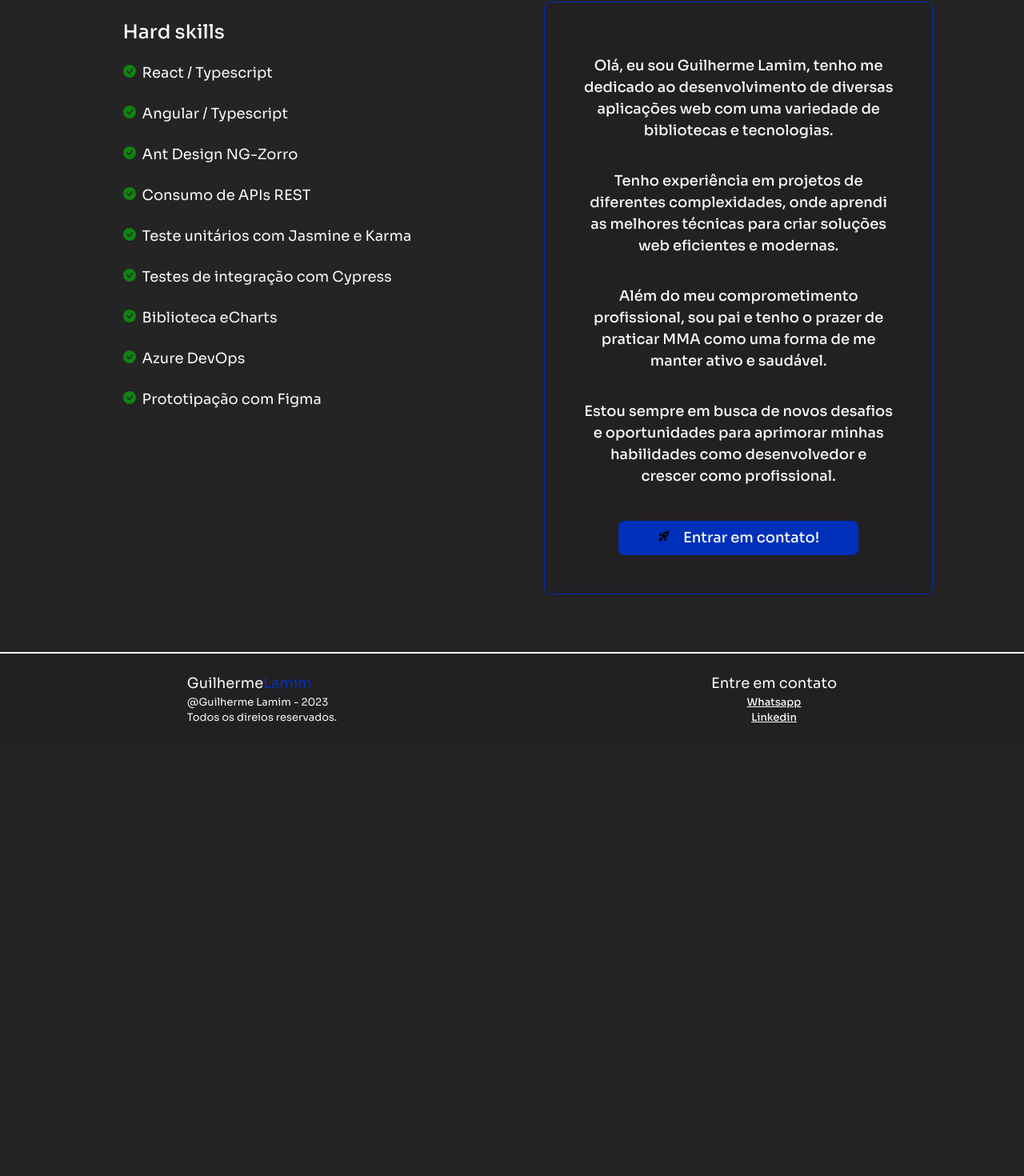
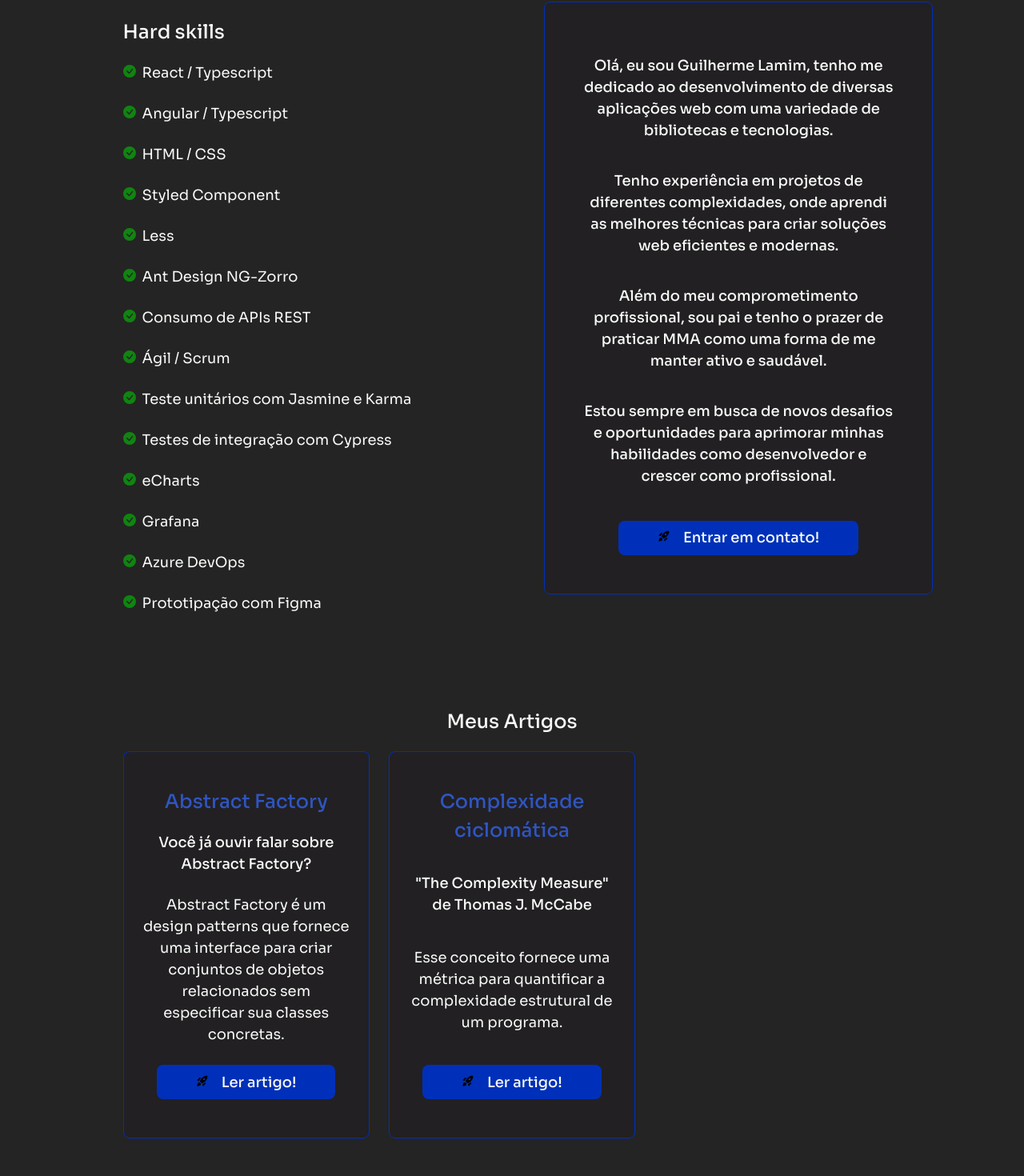
Before and after one commit to GuilhermeJackson/guilherme-lamim-portfolio, a React (Vite) app: page /home in a window 1280 px wide. Shown: the part 953-2423 px from the top of the page at 80% size. Before the commit the page ends 1884 px from the top, so only its background shows below. Built offline with nearby package versions, Linux system fonts and the light colour scheme; a web font is replaced by a local one.

Commit message:
component article

```diff
--- a/src/components/ServiceProvider/ServiceProvider.tsx
+++ b/src/components/ServiceProvider/ServiceProvider.tsx
@@ -16,10 +16,10 @@ function ServiceProvider({ title, listProvider }: ServiceProviderProps) {
       <div className='provider-title'>
         <h2>{title}</h2>
       </div>
-      <div className='provider-list-card' >
+      <div className='provider-list-card' data-aos="fade-right" data-aos-offset="-600">
 
         {listProvider.map((item, index) => (
-          <div key={index} className='provider-list-item' data-aos="fade-top" data-aos-offset="-600">
+          <div key={index} className='provider-list-item'>
             <div className='provider-list'>
               <h2>{item.title}</h2>
             </div>
--- a/src/data.ts
+++ b/src/data.ts
@@ -4,15 +4,18 @@ export const descriptionAble = {
     list: [
         'React / Typescript',
         'Angular / Typescript',
+        'HTML / CSS',
+        'Styled Component',
+        'Less',
         'Ant Design NG-Zorro',
         'Consumo de APIs REST',
+        'Ágil / Scrum',
         'Teste unitários com Jasmine e Karma',
         'Testes de integração com Cypress',
-        'Biblioteca eCharts',
+        'eCharts',
+        'Grafana',
         'Azure DevOps',
         'Prototipação com Figma'
-
-
     ],
     resume1: "Olá, eu sou Guilherme Lamim, tenho me dedicado ao desenvolvimento de diversas aplicações web com uma variedade de bibliotecas e tecnologias.",
     resume2: " Tenho experiência em projetos de diferentes complexidades, onde aprendi as melhores técnicas para criar soluções web eficientes e modernas.",
--- a/src/pages/Home/Home.tsx
+++ b/src/pages/Home/Home.tsx
@@ -7,9 +7,10 @@ import ParticlesAnimation from '../../components/ParticlesAnimation/ParticlesAni
 import DescriptionService from "../../components/DescriptionService/DescriptionService";
 import DescriptionAble from "../../components/DescriptionAble/DescriptionAble";
 
-import { descriptionAble } from '../../data'
+import { descriptionAble, providerService } from '../../data'
 
 import BannerCommercial from '../../components/BannerCommercial/BannerCommercial';
+import ServiceProvider from '../../components/ServiceProvider/ServiceProvider';
 
 function Home() {
   const titleDescription = `Escrevendo código limpo, elegante e eficiente`;
@@ -41,9 +42,9 @@ function Home() {
         resume3={descriptionAble.resume3}
         resume4={descriptionAble.resume4}/>
 
-      {/* <ServiceProvider
+      <ServiceProvider
         title={providerService.title}
-        listProvider={providerService.listService} /> */}
+        listProvider={providerService.listService} />
       {/* <DescriptionPositiveService
         title={PositiveService.title}
         listPositive={PositiveService.listPositive} /> */}
```
